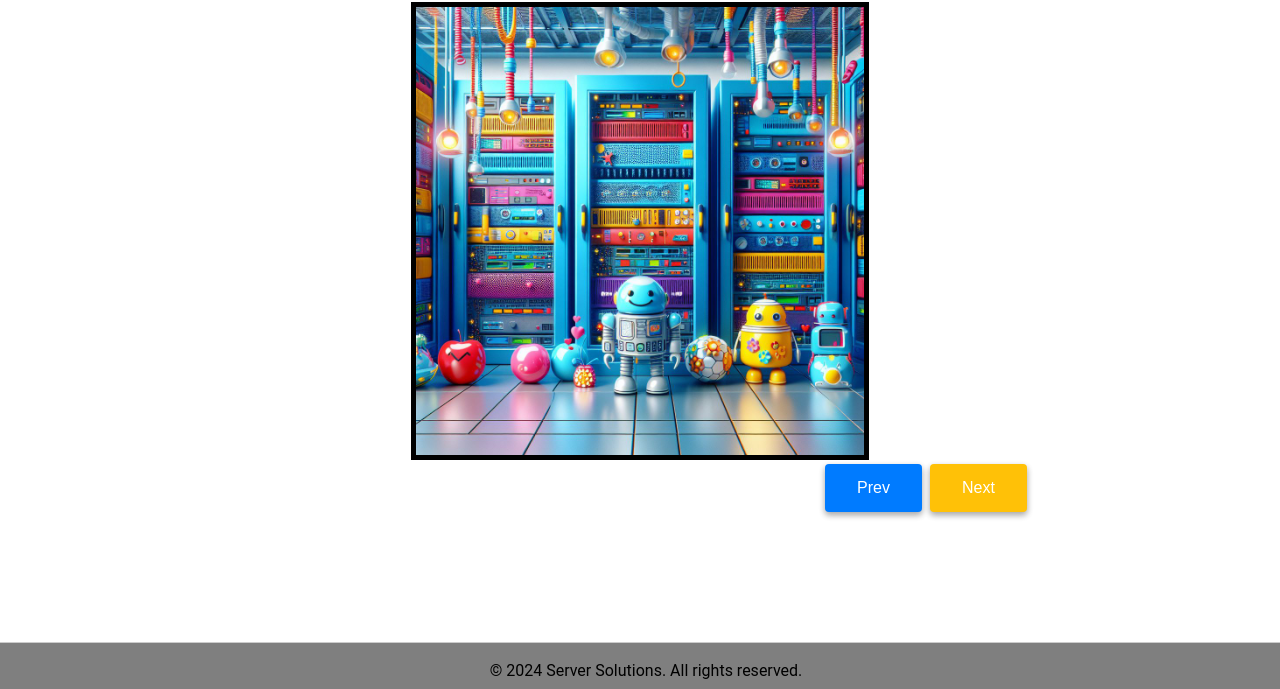
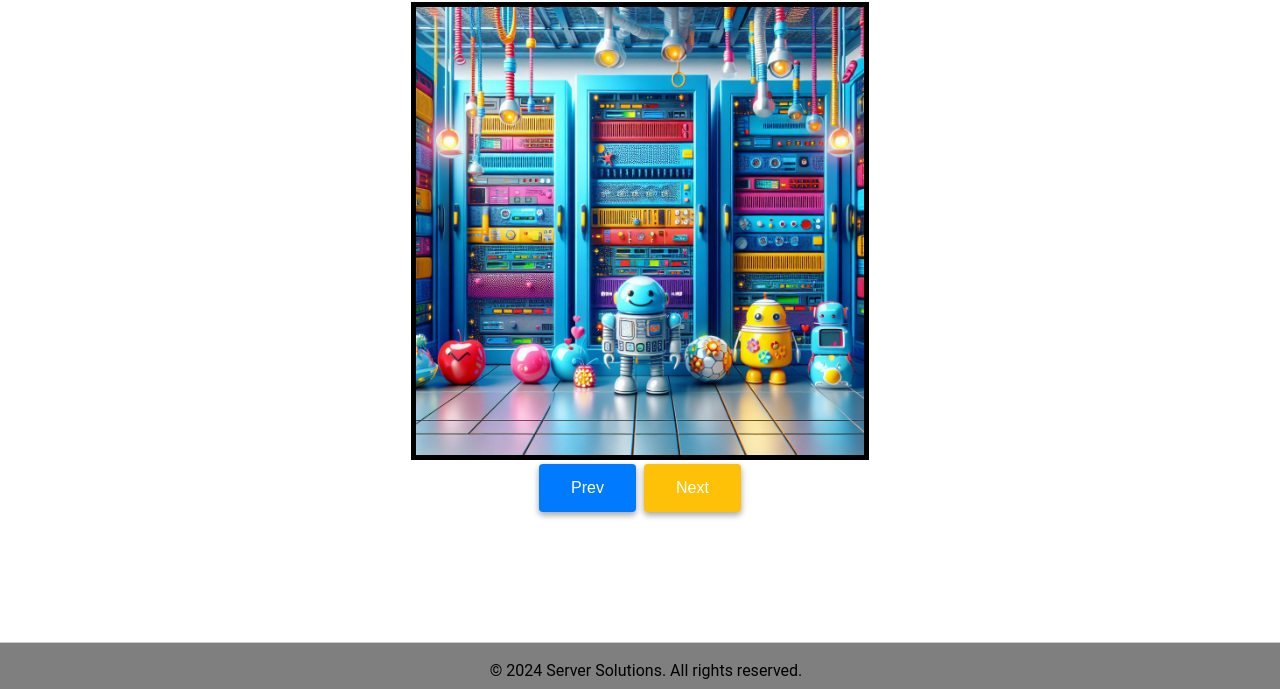
Before and after one commit to Mr-By2e/Mr-By2e.github.io, a plain HTML site: page products.html in a window 1280 px wide. Shown: the part 111-800 px from the top of the page. Drawn offline with Linux system fonts and the light colour scheme.

Commit message:
Update carousel.css

```diff
--- a/styles/carousel.css
+++ b/styles/carousel.css
@@ -51,7 +51,6 @@ button {
 /* CSS styles for the Prev button */
 button.prev {
     background-color: #007BFF;
-    margin-left: 45%;
 }
 
 /* CSS styles for the Next button */
```
